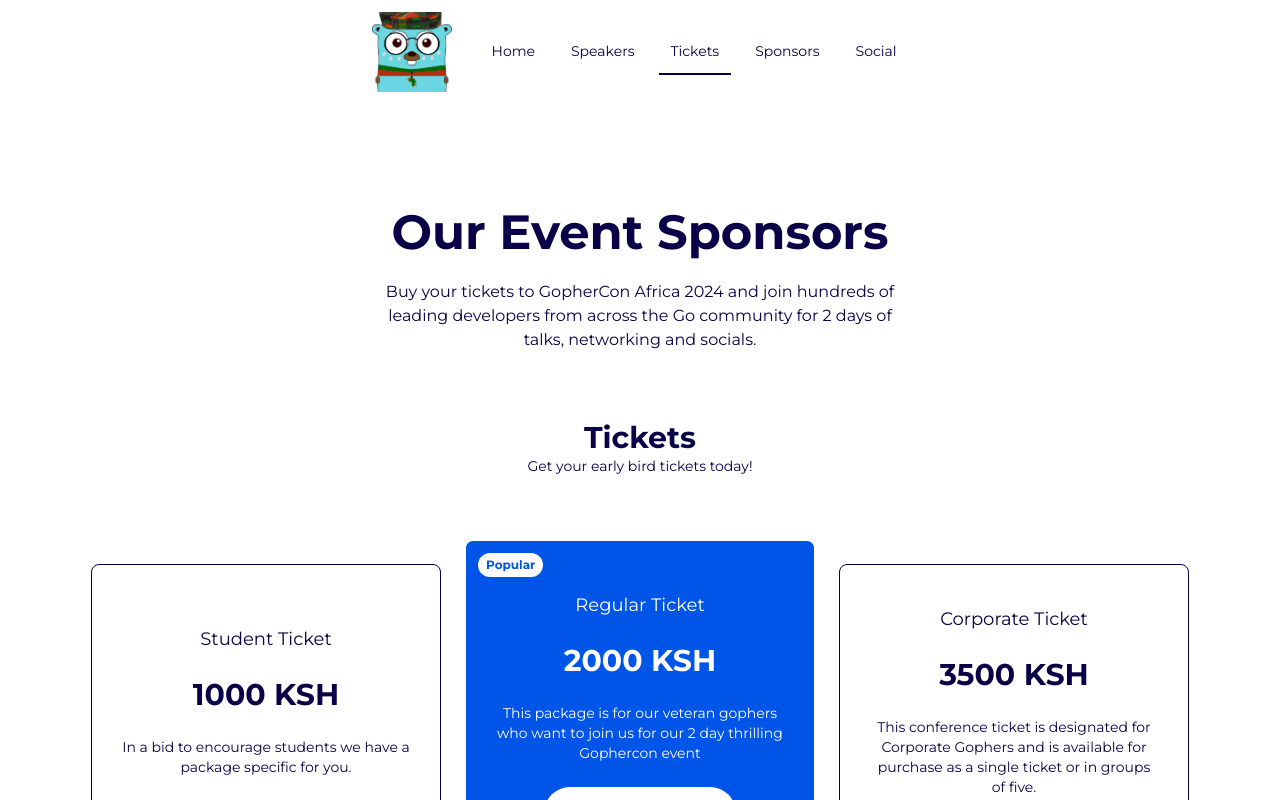
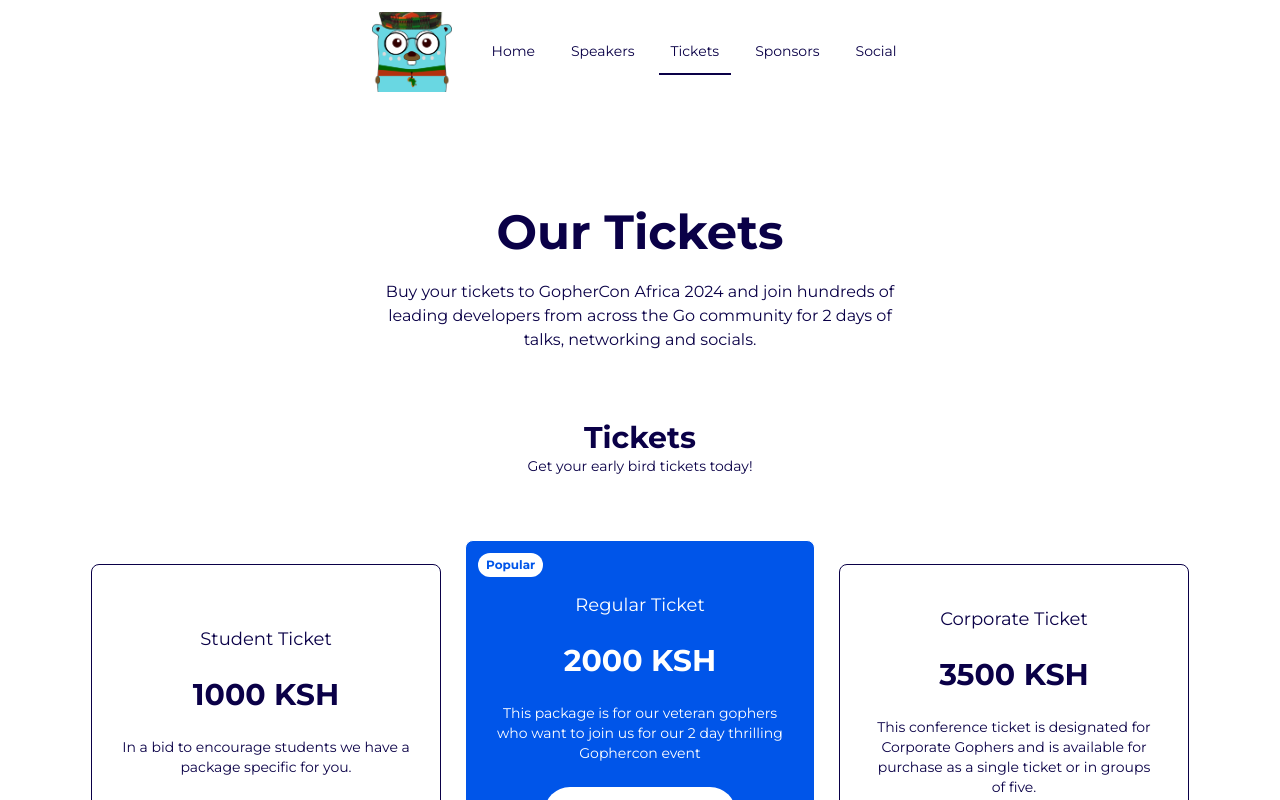
Before and after one commit to nairobi-gophers/gophercon2024, a React (Vite) app in the folder frontend/: page /tickets in a window 1280 px wide. Shown: the top 800 px of the page. Built offline with nearby package versions, Linux system fonts and the light colour scheme.

Commit message:
changed header

```diff
--- a/frontend/src/components/TicketsHome.tsx
+++ b/frontend/src/components/TicketsHome.tsx
@@ -7,7 +7,7 @@ export default function TicketHome() {
       className="container mx-auto px-6 py-12 md:py-24 flex flex-col items-center text-center text-secondary mt-20"
     >
       <h2 className="text-3xl md:text-5xl font-bold mt-8 mb-6">
-        Our Event Sponsors
+        Our Tickets
       </h2>
       <p className="max-w-lg mb-8 text-sm md:text-base">
       Buy your tickets to GopherCon Africa 2024 and join hundreds of leading developers from across the Go community for 2 days of talks, networking and socials.      </p>
```
